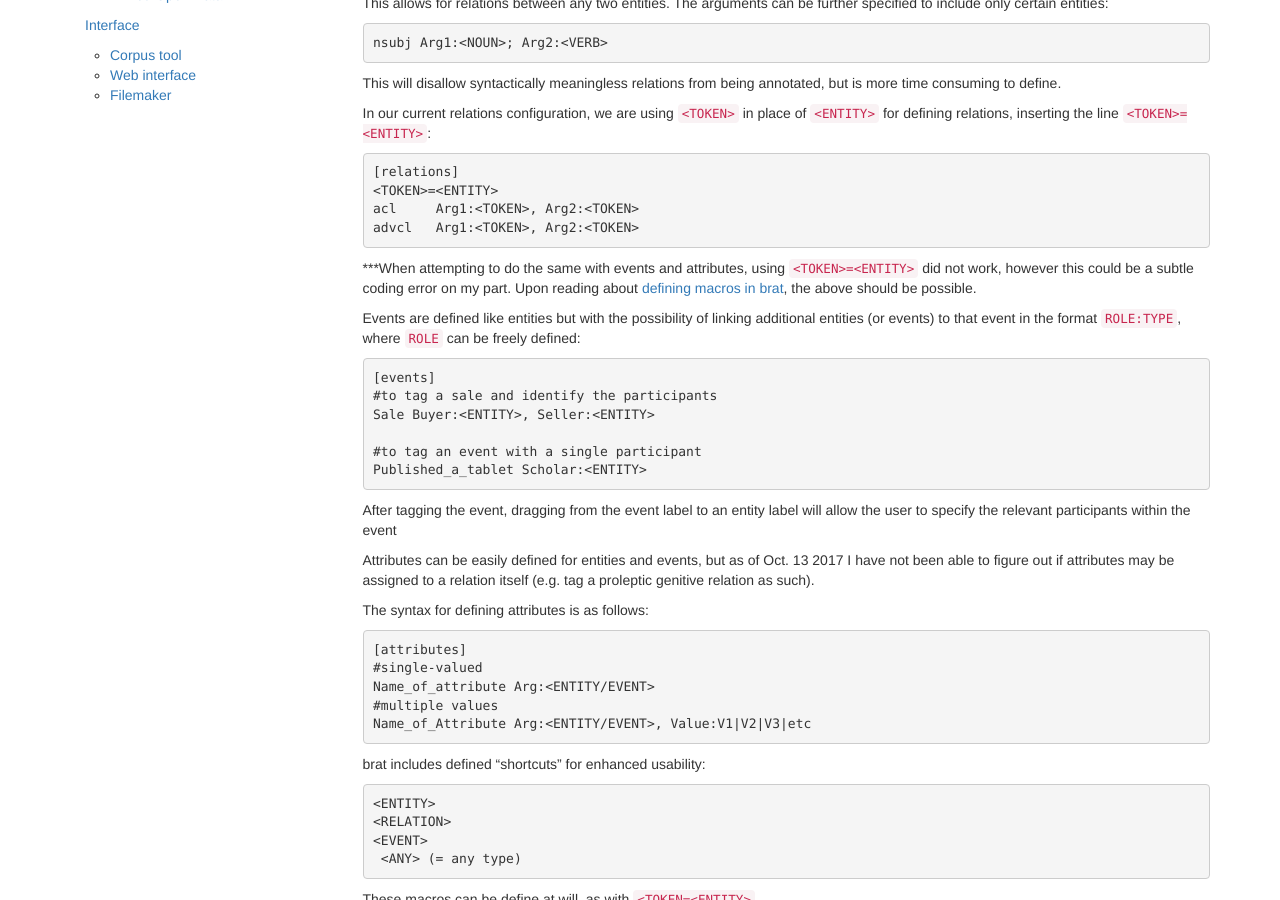
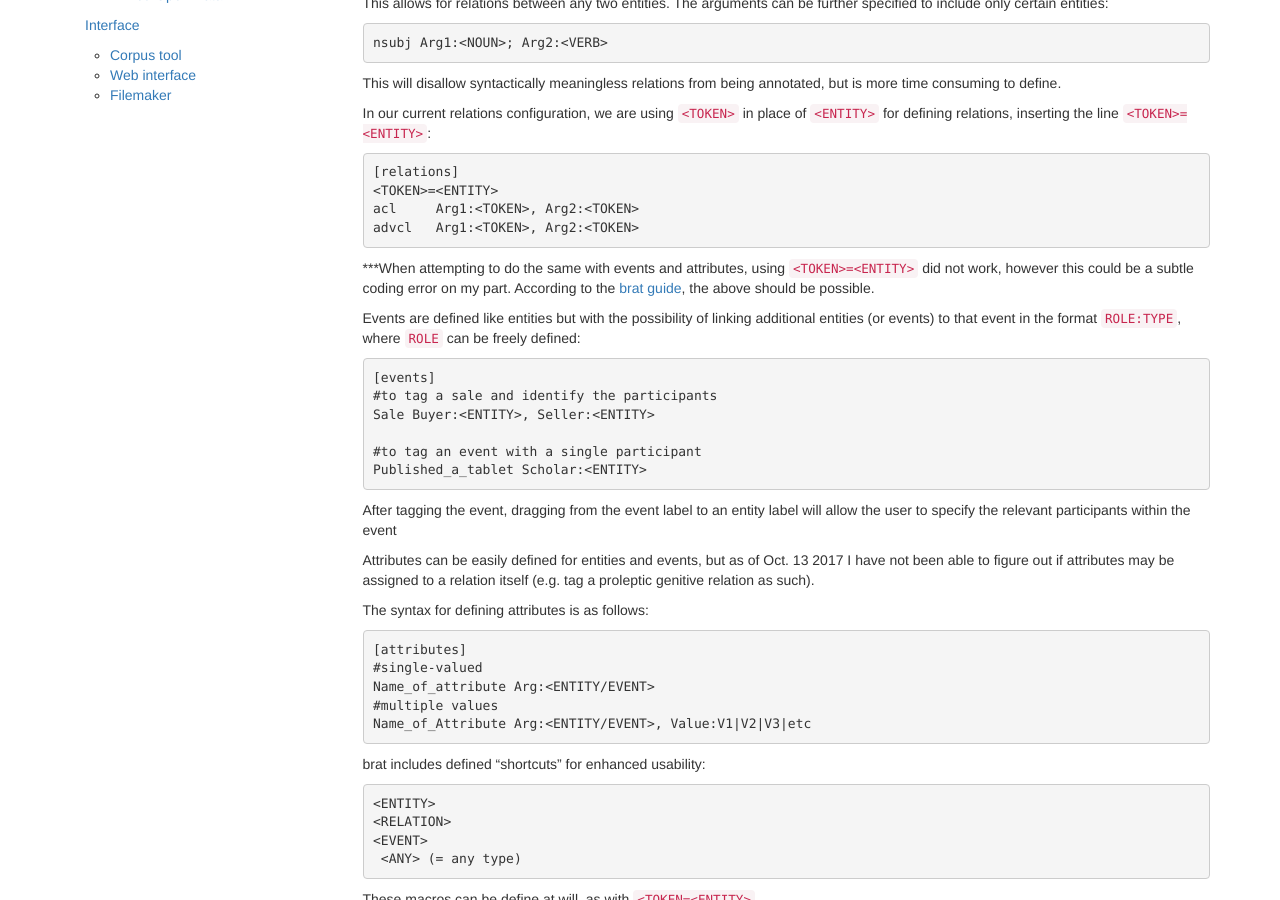
Before and after one commit to cdli-gh/cdli-gh.github.io, a Jekyll site: the page built from pages/guide/editing_brat_configs.md, in a window 1280 px wide and 900 px high, scrolled down 776 px. Built offline with Jekyll 4.4.1, drawn with Linux system fonts in a browser that asks for light colours; nearby versions of some CDN libraries; our own code applies the rules of GitHub Pages for plain Markdown files; library files that are not in the unit come from our copies; comment, search, counter and statistics services are not loaded.

Commit message:
Update editing_brat_configs.md

````diff
--- a/pages/guide/editing_brat_configs.md
+++ b/pages/guide/editing_brat_configs.md
@@ -45,7 +45,7 @@ acl	Arg1:<TOKEN>, Arg2:<TOKEN>
 advcl 	Arg1:<TOKEN>, Arg2:<TOKEN>
 ```
 
-***When attempting to do the same with events and attributes, using `<TOKEN>=<ENTITY>` did not work, however this could be a subtle coding error on my part. Upon reading about [defining macros in brat](http://brat.nlplab.org/configuration.html#additional-details), the above should be possible.
+***When attempting to do the same with events and attributes, using `<TOKEN>=<ENTITY>` did not work, however this could be a subtle coding error on my part. According to the [brat guide](http://brat.nlplab.org/configuration.html#additional-details), the above should be possible.
 
 Events are defined like entities but with the possibility of linking additional entities (or events) to that event in the format `ROLE:TYPE`, where `ROLE` can be freely defined:
 
````
